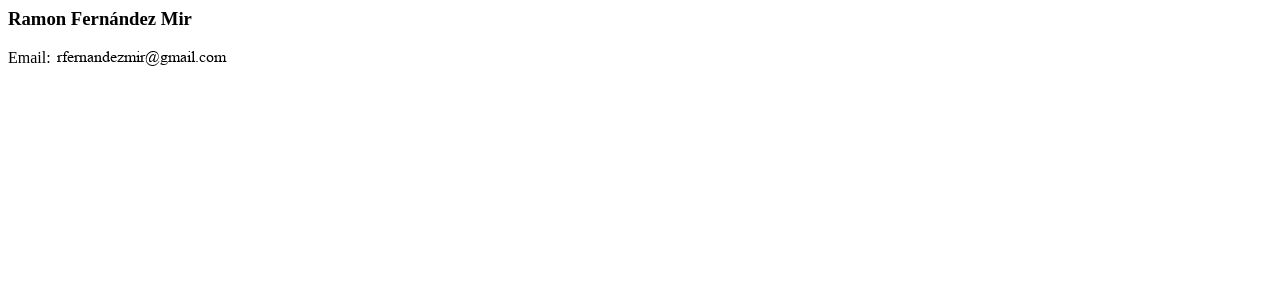
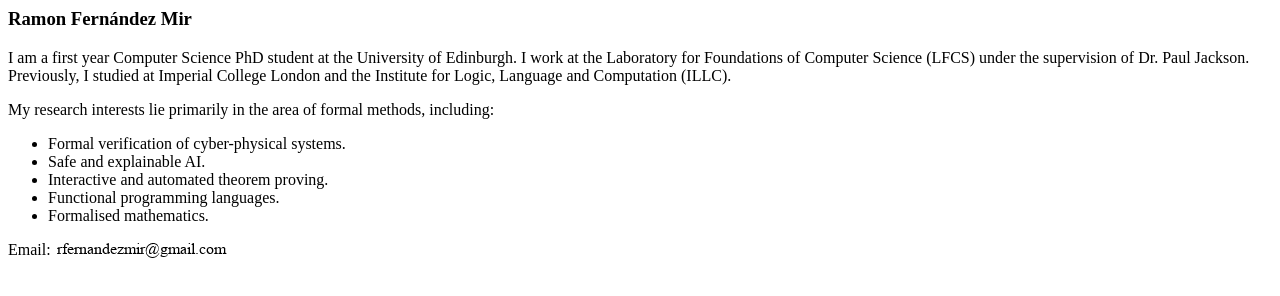
Before and after one commit to ramonfmir/ramonfmir.github.io, a plain HTML site: page index.html in a window 1280 px wide. Drawn offline with Linux system fonts and the light colour scheme.

Commit message:
First draft of bio.

```diff
--- a/index.html
+++ b/index.html
@@ -4,6 +4,24 @@
 </head>
 <body>
   <h3>Ramon Fernández Mir</h3>
+  <p>
+    I am a first year Computer Science PhD student at the University of Edinburgh.
+    I work at the Laboratory for Foundations of Computer Science (LFCS) under the supervision of Dr. Paul Jackson.
+    Previously, I studied at Imperial College London and the Institute for Logic, Language and Computation (ILLC).
+  </p>
+  <p>
+    My research interests lie primarily in the area of formal methods, including:
+    <ul>
+      <li>Formal verification of cyber-physical systems.</li>
+      <li>Safe and explainable AI.</li>
+      <li>Interactive and automated theorem proving.</li>
+      <li>Functional programming languages.</li>
+      <li>Formalised mathematics.</li>
+    </ul>
+  </p>
+  <p>
+
+  </p>
   <p>Email: <img src="img/contact.png" align="top"></p>
 </body>
 </html>
```
